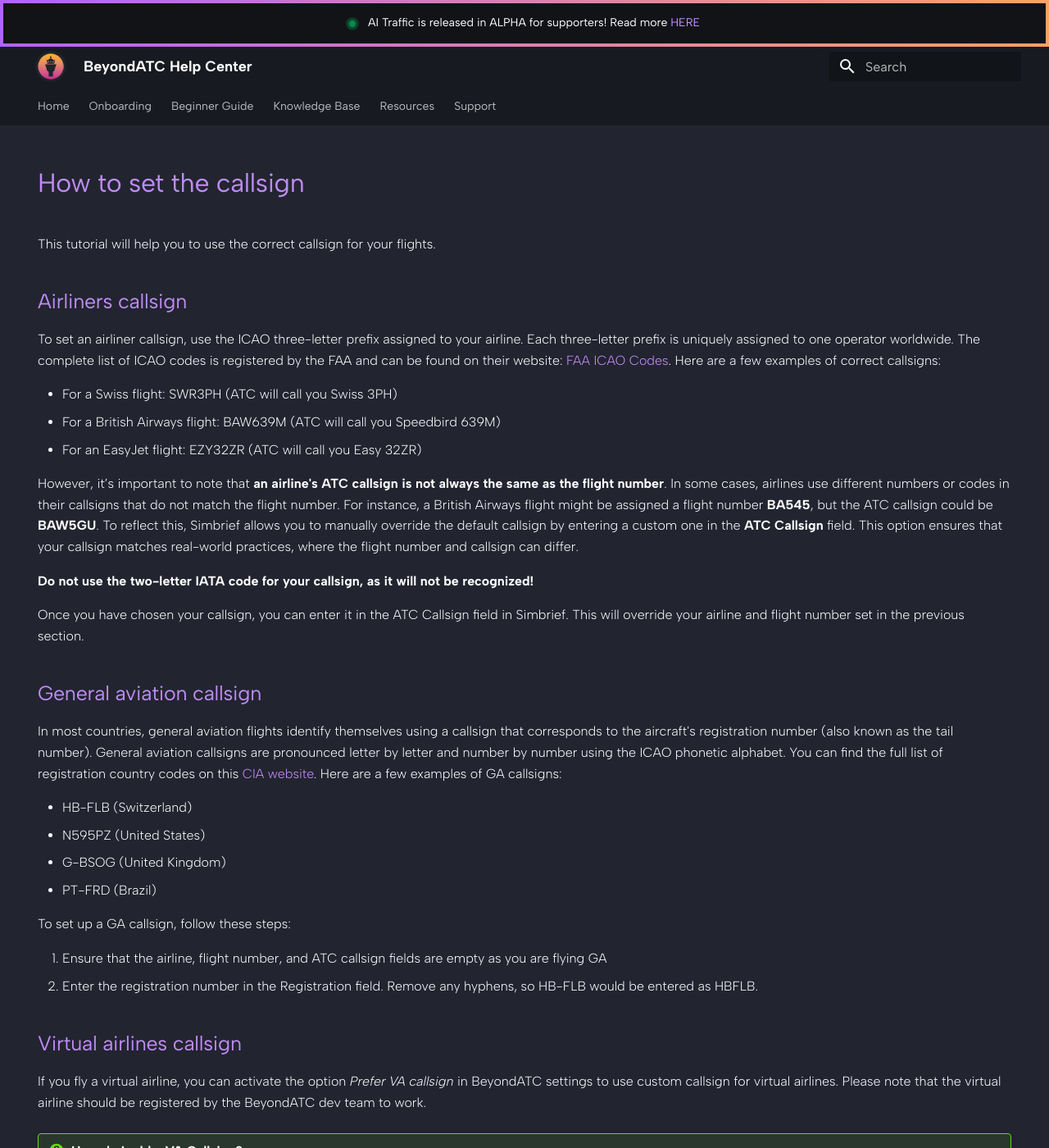
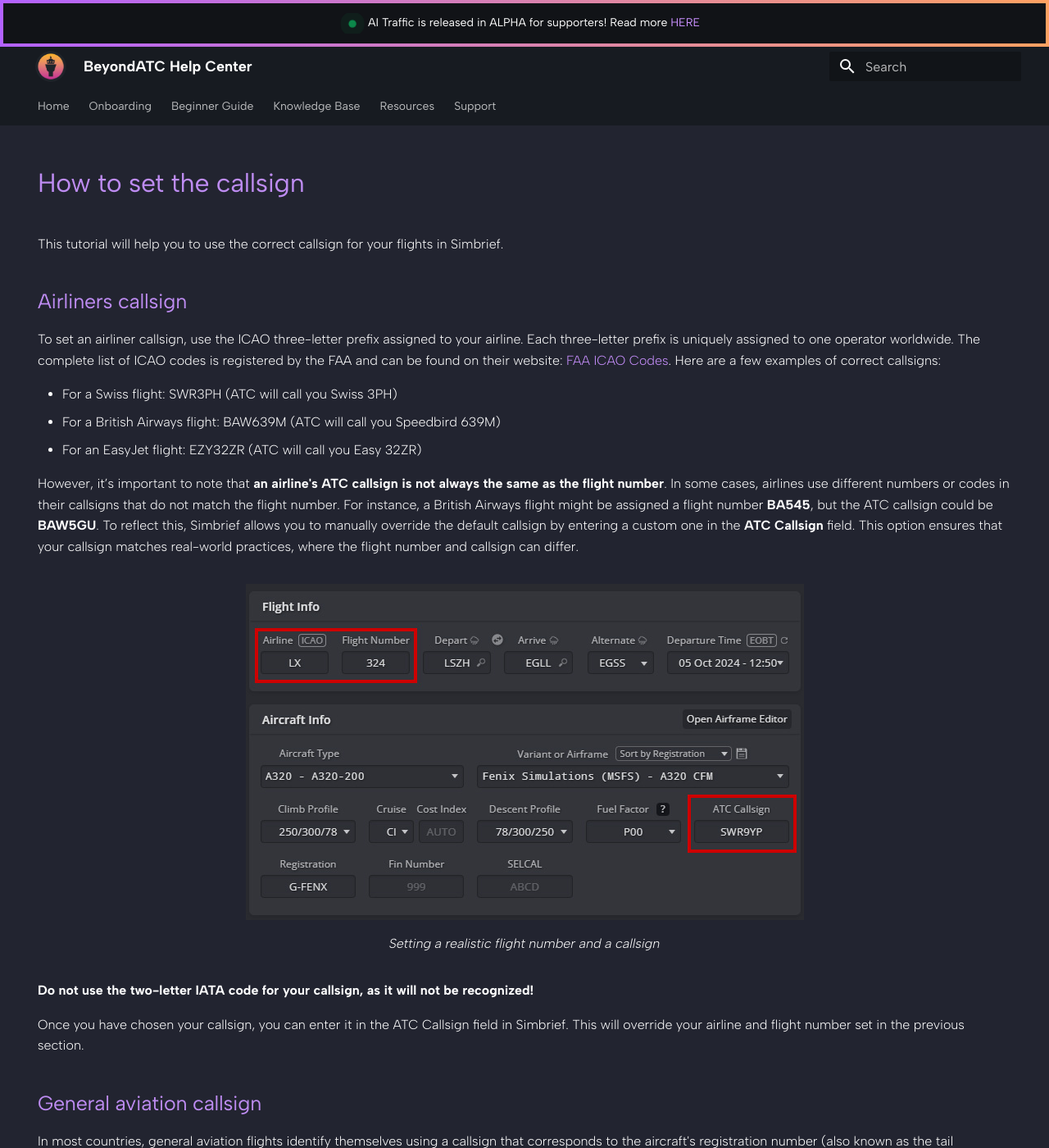
Before and after one commit to BeyondATC/BeyondATC_Wiki, an MkDocs documentation site: the page built from docs/knowledge-base/callsign.md, in a window 1280 px wide and 1400 px high. Shown: the whole window at 82% size. Built offline with MkDocs 1.6.1 and Material for MkDocs 9.7.7, drawn with Linux system fonts in a browser that asks for light colours; some of the changed text lies outside the part shown.

Commit message:
Enhancement of the callsign tutorial

```diff
--- a/docs/knowledge-base/callsign.md
+++ b/docs/knowledge-base/callsign.md
@@ -6,7 +6,7 @@ hide:
 
 # How to set the callsign
 
-This tutorial will help you to use the correct callsign for your flights.
+This tutorial will help you to use the correct callsign for your flights in Simbrief.
 
 ## Airliners callsign
 
@@ -17,6 +17,11 @@ To set an airliner callsign, use the ICAO three-letter prefix assigned to your a
 - For an EasyJet flight: EZY32ZR (ATC will call you Easy 32ZR)
 
 However, it’s important to note that **an airline's ATC callsign is not always the same as the flight number**. In some cases, airlines use different numbers or codes in their callsigns that do not match the flight number. For instance, a British Airways flight might be assigned a flight number **BA545**, but the ATC callsign could be **BAW5GU**. To reflect this, Simbrief allows you to manually override the default callsign by entering a custom one in the **ATC Callsign** field. This option ensures that your callsign matches real-world practices, where the flight number and callsign can differ.
+
+<figure markdown>
+  ![Flight plan with callsign and flight number](../assets/kb/sb_callsign.jpg)
+  <figcaption>Setting a realistic flight number and a callsign</figcaption>
+</figure>
 
 **Do not use the two-letter IATA code for your callsign, as it will not be recognized!**
 
@@ -36,6 +41,11 @@ To set up a GA callsign, follow these steps:
 1. Ensure that the airline, flight number, and ATC callsign fields are empty as you are flying GA
 2. Enter the registration number in the Registration field. Remove any hyphens, so HB-FLB would be entered as HBFLB.
 
+<figure markdown>
+  ![Flight plan with callsign and flight number](../assets/kb/sb_callsign_ga.jpg)
+  <figcaption>Setting a General Aviation callsign</figcaption>
+</figure>
+
 ## Virtual airlines callsign
 
 If you fly a virtual airline, you can activate the option *Prefer VA callsign* in BeyondATC settings to use custom callsign for virtual airlines. Please note that the virtual airline should be registered by the BeyondATC dev team to work.
```
Also changed, not shown: docs/assets/kb/sb_callsign.jpg (added), docs/assets/kb/sb_callsign_ga.jpg (added).
